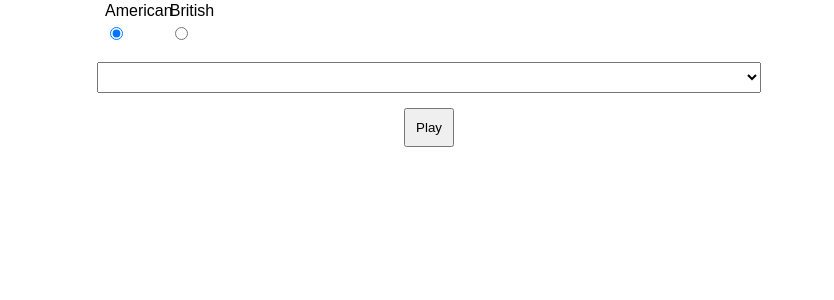
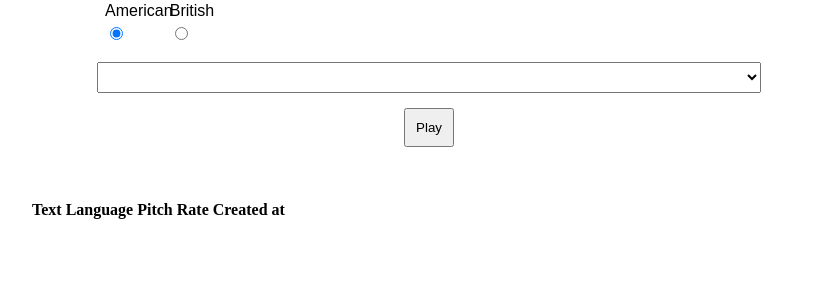
Before and after one commit to willianantunes/rave-of-phonetics, a Django app: page / in a window 1280 px wide. Shown: the part 443-743 px from the top of the page, without its empty margins (211-1045 px from the left). Run offline with Django 3.2, Linux system fonts and the light colour scheme; lists and menus that the app fills with data are empty.

Commit message:
Now with history and custom message to point out an error

```diff
--- a/rave_of_phonetics/apps/core/static/core/js/app.js
+++ b/rave_of_phonetics/apps/core/static/core/js/app.js
@@ -9,6 +9,7 @@ const transcriptController = new TranscriptController()
 
 
 // transcriptController._formMain.addEventListener("submit", transcriptController.speak.bind(transcriptController))
+transcriptController._inputTextToBeTranscribed.addEventListener("focus", transcriptController._cleanWarnings.bind(transcriptController))
 transcriptController._buttonPlayOrStop.addEventListener("click", transcriptController.speak.bind(transcriptController))
 transcriptController._inputPitch.addEventListener("change", ev => transcriptController._pitchValue.textContent = transcriptController._inputPitch.value)
 transcriptController._inputRate.addEventListener("change", ev => transcriptController._rateValue.textContent = transcriptController._inputRate.value)
--- a/rave_of_phonetics/apps/core/static/core/js/controllers/TranscriptController.js
+++ b/rave_of_phonetics/apps/core/static/core/js/controllers/TranscriptController.js
@@ -17,6 +17,12 @@ class TranscriptController {
         // this._speechView = new SpeechView()
         // this._messageView = new MessageView('div.custom-message')
         this._history = new History()
+        this._historyView = new HistoryView(".history")
+        this._historyView.update(this._history)
+
+        this._message = new Message();
+        this._messageView = new MessageView('.custom-message');
+        this._messageView.update(this._message)
     }
 
     _drawAsSpeechSpeaking() {
@@ -43,14 +49,15 @@ class TranscriptController {
                 const selectedVoice = this._selectVoice.selectedOptions[0] ? this._selectVoice.selectedOptions[0].getAttribute('data-name') : null
                 this._webSpeechAPI.speechWith(textConfiguration.text, textConfiguration.language, textConfiguration.pitch, textConfiguration.rate, selectedVoice)
                 this._history.add(textConfiguration)
+                this._historyView.update(this._history)
             } else {
-                alert("Please, write something!")
+                this._message.text = '👀 Please write something first 😉';
+                this._messageView.update(this._message)
             }
         } else {
             this._webSpeechAPI.stopSpeakingImmediately()
         }
     }
-
 
     _populateVoiceList(voices) {
         if (!this._selectVoice.hasChildNodes()) {
@@ -67,4 +74,9 @@ class TranscriptController {
                 })
         }
     }
+
+    _cleanWarnings() {
+        this._message.text = ''
+        this._messageView.update(this._message)
+    }
 }
--- /dev/null
+++ b/rave_of_phonetics/apps/core/static/core/js/domain/Message.js
@@ -0,0 +1,13 @@
+class Message {
+    constructor(_text = '') {
+        Object.assign(this, {_text})
+    }
+
+    get text() {
+        return this._text
+    }
+
+    set text(value) {
+        this._text = value
+    }
+}
--- /dev/null
+++ b/rave_of_phonetics/apps/core/static/core/js/ui/HistoryView.js
@@ -0,0 +1,39 @@
+class HistoryView {
+    constructor(selector) {
+        this._element = $(selector)
+    }
+
+    _template(model) {
+        return `
+            <table>
+                <thead>
+                    <tr>
+                        <th>Text</th>
+                        <th>Language</th>
+                        <th>Pitch</th>
+                        <th>Rate</th>
+                        <th>Created at</th>
+                    </tr>
+                </thead>
+                <tbody>
+                    ${model.toArray().map(textConfiguration =>
+                    `
+                        <tr>
+                            <td>${textConfiguration.text}</td>
+                            <td>${textConfiguration.language}</td>
+                            <td>${textConfiguration.pitch}</td>
+                            <td>${textConfiguration.rate}</td>
+                            <td>${textConfiguration.createdAt}</td>
+                        </tr>
+                    `).join('')}
+                </tbody>
+                <tfoot>
+                </tfoot>
+            </table>
+        `
+    }
+
+    update(model) {
+        this._element.innerHTML = this._template(model)
+    }
+}
--- /dev/null
+++ b/rave_of_phonetics/apps/core/static/core/js/ui/MessageView.js
@@ -0,0 +1,13 @@
+class MessageView {
+    constructor(selector) {
+        this._element = $(selector)
+    }
+
+    _template(model) {
+        return model.text ? `<p>${model.text}</p>` : ''
+    }
+
+    update(model) {
+        this._element.innerHTML = this._template(model)
+    }
+}
--- a/rave_of_phonetics/apps/core/templates/core/pages/home.html
+++ b/rave_of_phonetics/apps/core/templates/core/pages/home.html
@@ -22,9 +22,7 @@
 
 <form method="post" class="boo">{% csrf_token %}
 
-    <div class="custom-message">
-        {#        <p>Please enter something!</p>#}
-    </div>
+    <div class="custom-message"></div>
 
     <textarea required class="txt" name="text-to-be-transcribed">{{ text }}</textarea>
     <div class="controls">
@@ -60,8 +58,16 @@
     </div>
 </form>
 
+<br />
+<br />
+
+<div class="history"></div>
+
+<script src="{% static 'core/js/ui/MessageView.js' %}"></script>
+<script src="{% static 'core/js/ui/HistoryView.js' %}"></script>
 <script src="{% static 'core/js/utils/forms.js' %}"></script>
 <script src="{% static 'core/js/services/WebSpeechAPI.js' %}"></script>
+<script src="{% static 'core/js/domain/Message.js' %}"></script>
 <script src="{% static 'core/js/domain/History.js' %}"></script>
 <script src="{% static 'core/js/domain/TextConfiguration.js' %}"></script>
 <script src="{% static 'core/js/controllers/TranscriptController.js' %}"></script>
```
